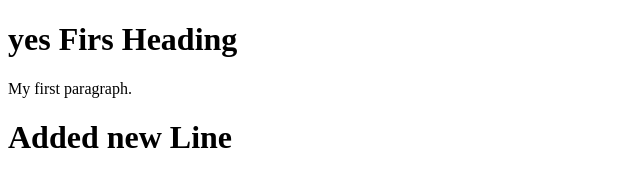
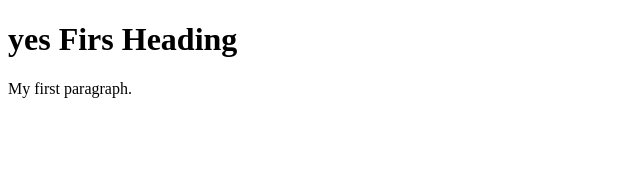
Before and after one commit to vbr1058/git_test, a plain HTML site: page Index.html in a window 1280 px wide. Shown: the whole page, without its empty margins (0-640 px from the left). Drawn offline with Linux system fonts and the light colour scheme.

Commit message:
deleted line

```diff
--- a/Index.html
+++ b/Index.html
@@ -5,7 +5,6 @@
 <h1> yes Firs Heading</h1>
 <p>My first paragraph.</p>
 
-<h1>Added new Line</h1>
 
 </body>
 </html>
```
